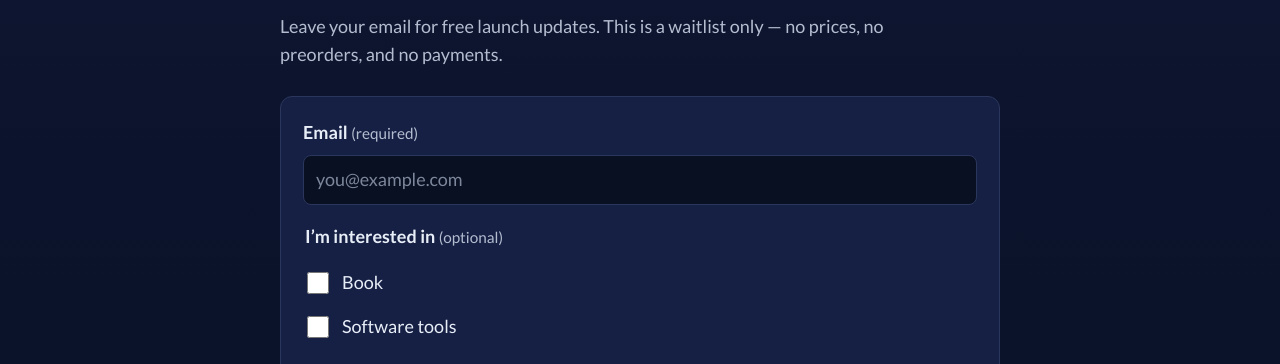
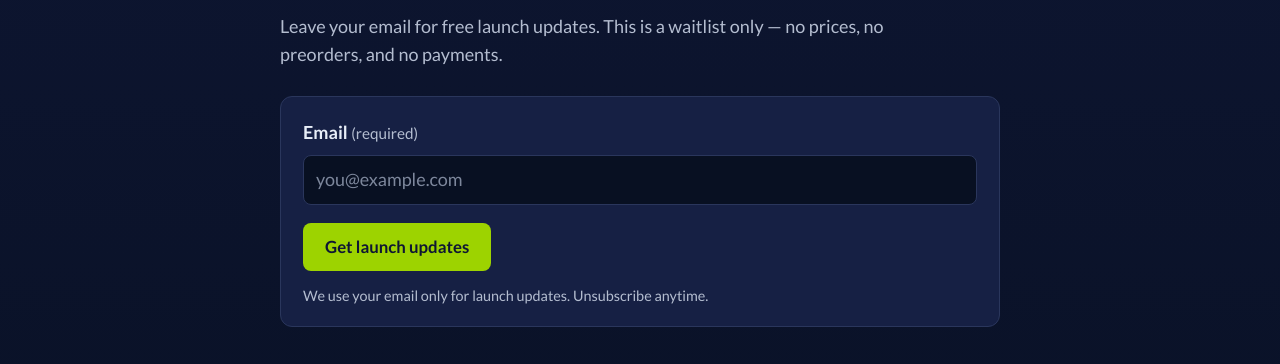
Before and after one commit to grandlime-labs/waitlist, a plain HTML site: page index.html in a window 1280 px wide. Shown: the part 268-632 px from the top of the page. Drawn offline with Linux system fonts and the light colour scheme.

Commit message:
Remove waitlist interest checkboxes.
The form now collects only an email address. Book and Software tools tag fields are gone from the page, styles, and README.

```diff
--- a/index.html
+++ b/index.html
@@ -34,18 +34,6 @@
           <input id="email" name="email" type="email" autocomplete="email" inputmode="email" required spellcheck="false" placeholder="you@example.com">
         </div>
 
-        <fieldset class="interests">
-          <legend>I’m interested in <span class="optional">(optional)</span></legend>
-          <label class="check">
-            <input type="checkbox" name="tag" value="book">
-            <span>Book</span>
-          </label>
-          <label class="check">
-            <input type="checkbox" name="tag" value="software-tools">
-            <span>Software tools</span>
-          </label>
-        </fieldset>
-
         <button type="submit" class="submit">Get launch updates</button>
         <p class="privacy">We use your email only for launch updates. Unsubscribe anytime.</p>
       </form>
--- a/style.css
+++ b/style.css
@@ -163,14 +163,13 @@ h1 { font-size: clamp(2rem, 5vw, 2.75rem); }
 
 .field { margin-bottom: 18px; }
 
-.field label,
-.interests legend {
+.field label {
   display: block;
   font-weight: 700;
   margin-bottom: 8px;
 }
 
-.req, .optional {
+.req {
   font-weight: 400;
   color: var(--muted);
   font-size: 0.85em;
@@ -190,7 +189,6 @@ input[type="email"] {
 input[type="email"]::placeholder { color: #7d879c; }
 
 input[type="email"]:focus,
-.check input:focus-visible,
 .submit:focus-visible,
 .x-link:focus-visible,
 .skip-link:focus-visible,
@@ -201,30 +199,6 @@ input[type="email"]:focus,
 
 input[type="email"]:user-invalid {
   border-color: var(--error);
-}
-
-.interests {
-  margin: 0 0 18px;
-  padding: 0;
-  border: 0;
-}
-
-.interests legend { margin-bottom: 10px; }
-
-.check {
-  display: flex;
-  align-items: center;
-  gap: 10px;
-  min-height: 44px;
-  margin: 0;
-  cursor: pointer;
-}
-
-.check input {
-  width: 22px;
-  height: 22px;
-  accent-color: var(--lime);
-  flex-shrink: 0;
 }
 
 .submit {
@@ -251,15 +225,6 @@ input[type="email"]:user-invalid {
   color: var(--muted);
   font-size: 0.9rem;
 }
-
-.form-status {
-  margin: 10px 0 0;
-  min-height: 1.3em;
-  font-size: 0.95rem;
-}
-
-.form-status.error { color: var(--error); }
-.form-status.ok { color: var(--lime); }
 
 .teaser {
   margin: 36px 0 48px;
```
Also changed, not shown: 1 other file.
